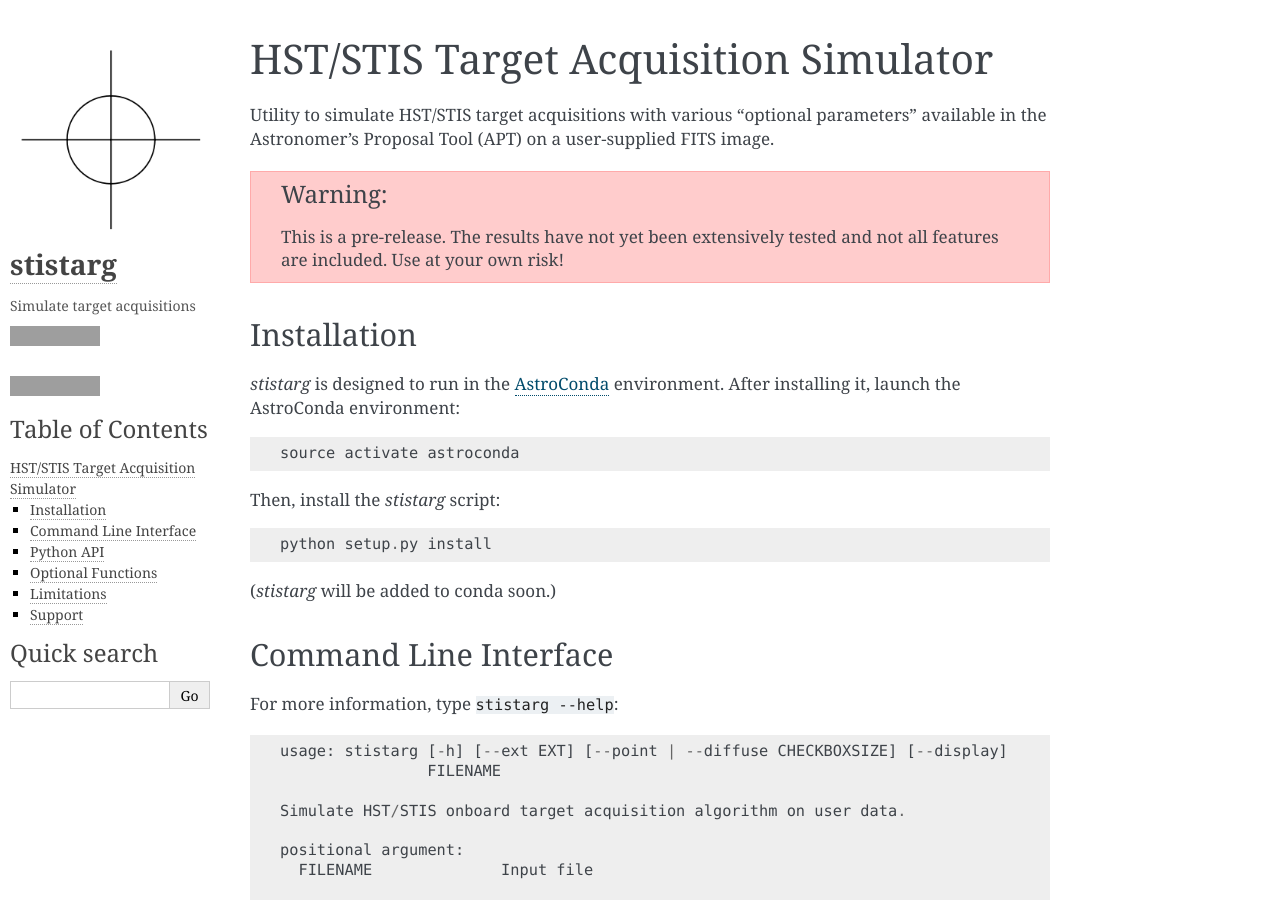
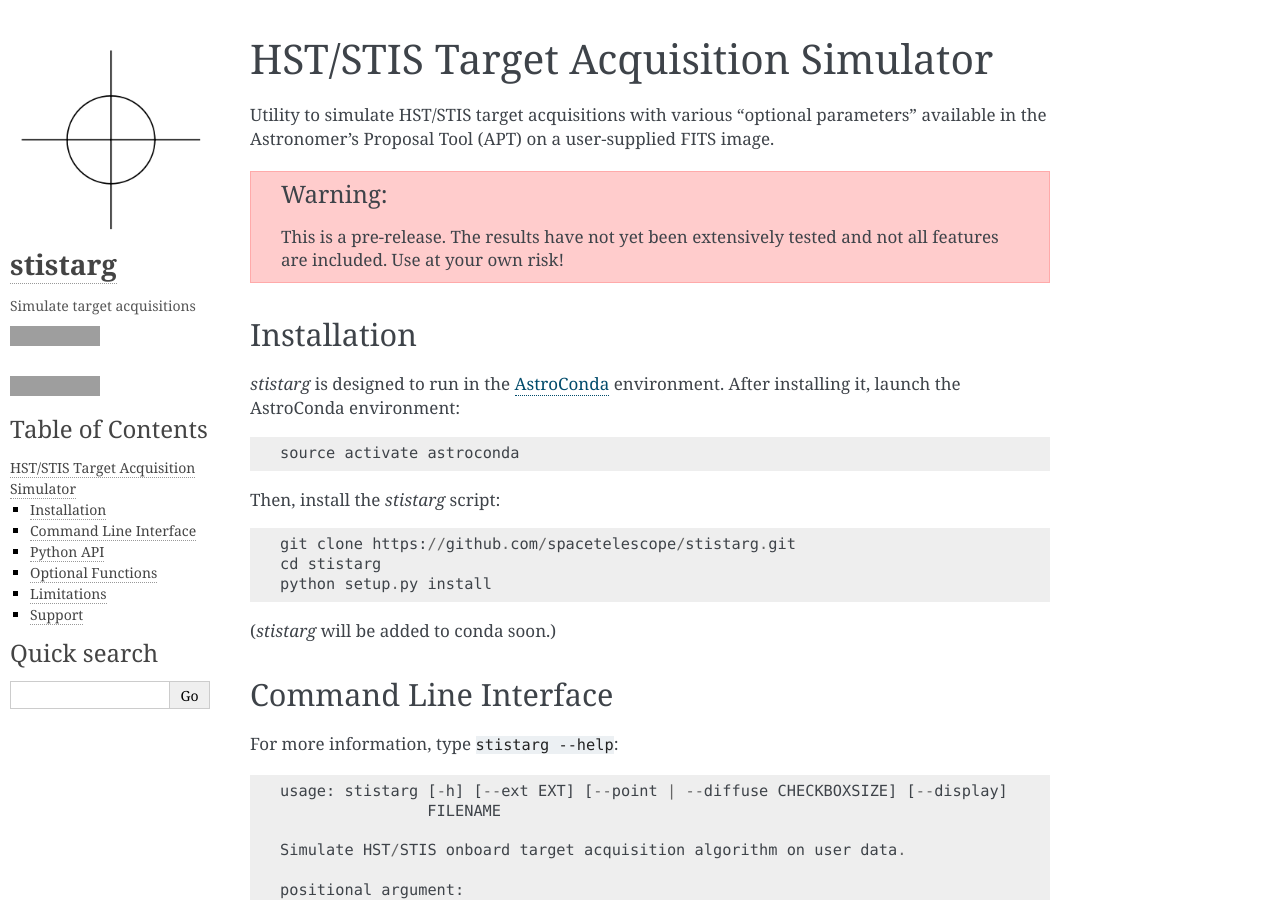
Before and after one commit to spacetelescope/stistarg, a Sphinx documentation site: the page built from docs/index.rst, in a window 1280 px wide and 900 px high, cut to the strip 0-900 px from the top of the window. Built offline with Sphinx 7.4.7, drawn with Linux system fonts in a browser that asks for light colours; grey boxes are pictures that could not be loaded.

Commit message:
[skip ci] Updated (temporary) installation instructions.

```diff
--- a/docs/index.rst
+++ b/docs/index.rst
@@ -30,6 +30,8 @@ launch the AstroConda environment::
 
 Then, install the `stistarg` script::
 
+  git clone https://github.com/spacetelescope/stistarg.git
+  cd stistarg
   python setup.py install
 
 (`stistarg` will be added to conda soon.)
```
